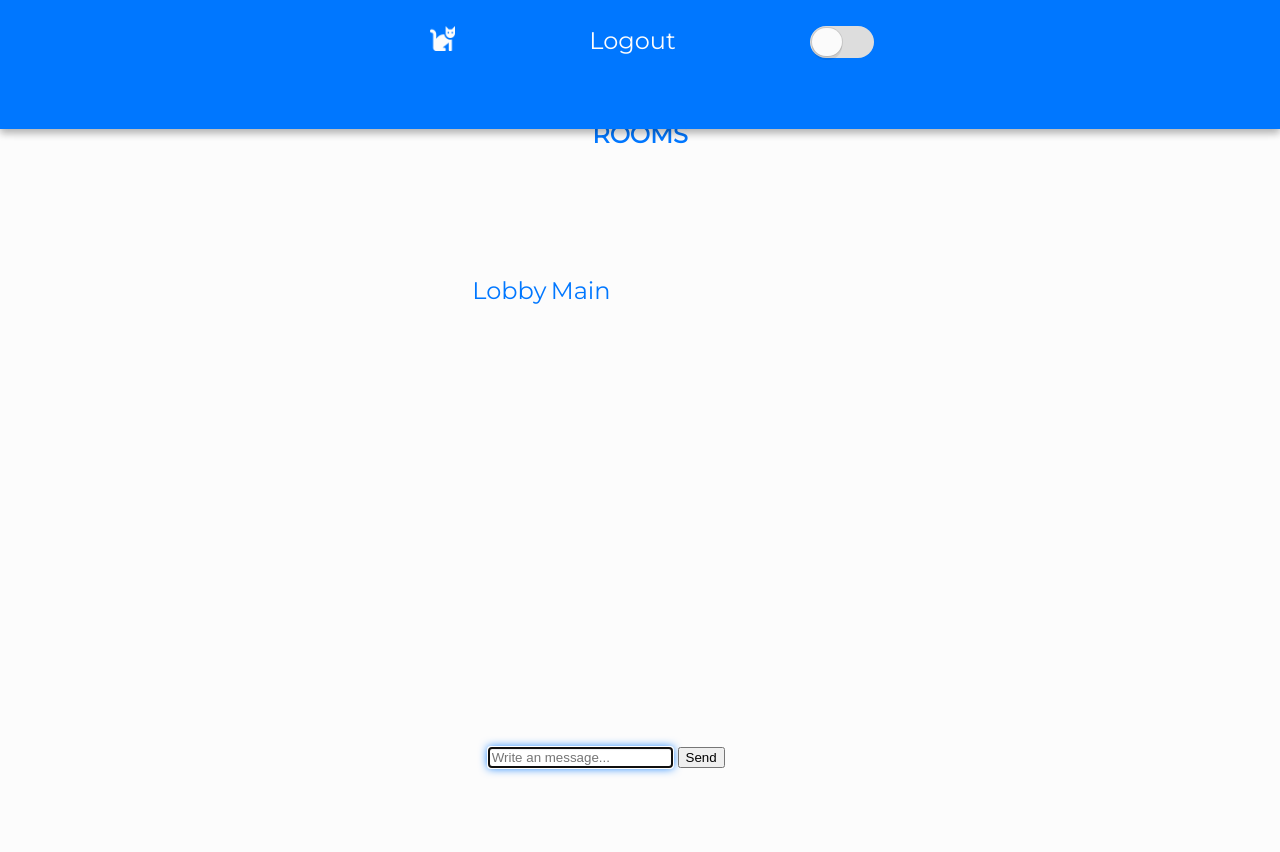
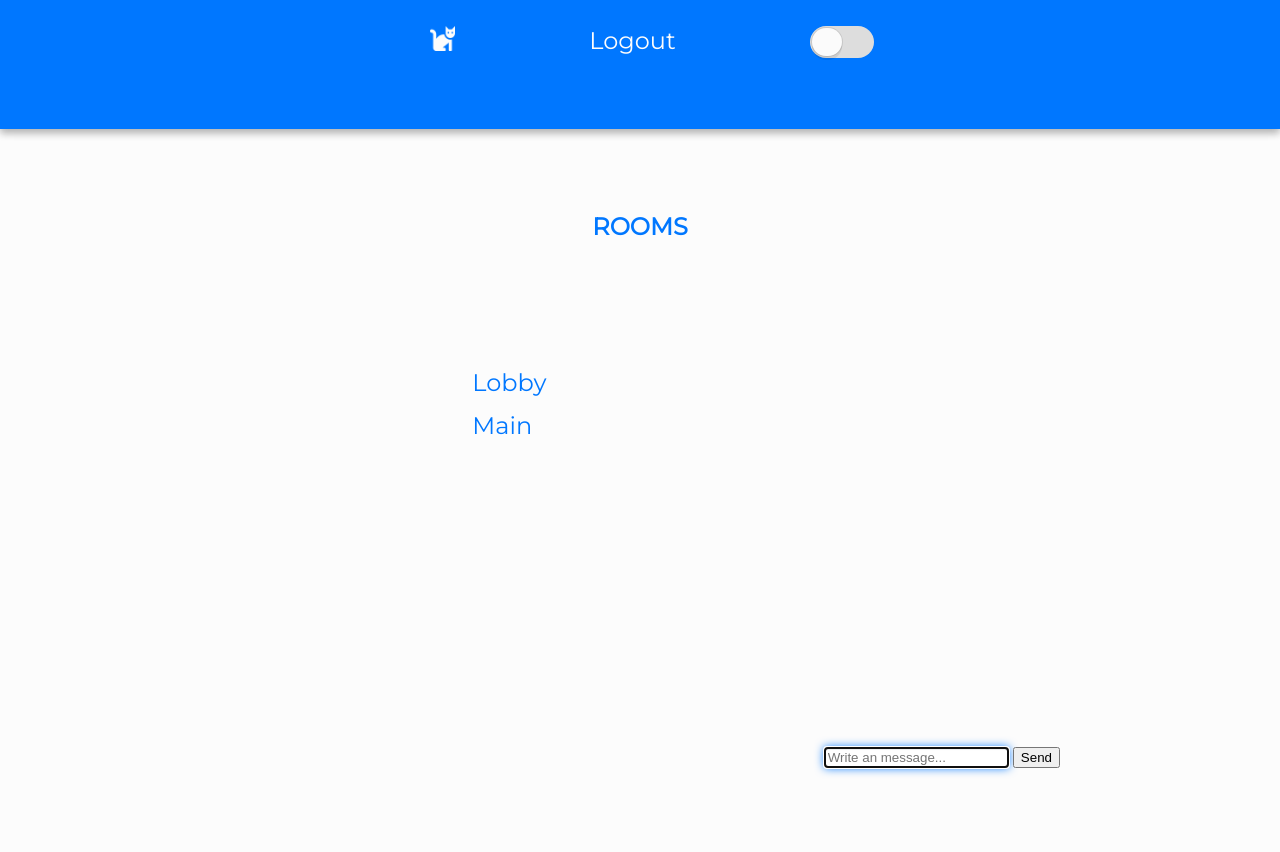
Before and after one commit to zbigniewstefaniuk/chat_app, a Flask app: page /chat in a window 1280 px wide. Shown: the top 852 px of the page. After the commit the page ends 775 px from the top, so only its background shows below. Run offline with Flask 2, Linux system fonts and the light colour scheme; the visitor is signed in with stand-in values (Sample User, id 1); data comes from the database, SQL or seed files in the repository; some libraries are stand-ins or nearby versions.

Commit message:
uypdated redis and chat ui

```diff
--- a/static/css/style.css
+++ b/static/css/style.css
@@ -511,6 +511,12 @@ html.transition *:after {
           filter: var(--footer-filter);
 }
 
+.main-container {
+  display: -webkit-box;
+  display: -ms-flexbox;
+  display: flex;
+}
+
 #display-message-section {
   margin-top: 5em;
   min-height: 55vh;
--- a/templates/chat.html
+++ b/templates/chat.html
@@ -33,7 +33,7 @@
         <!-- end of nav-bar-->
     </nav>
 
-    <div id="main-section" class="">
+    <div id="main-section" class="main-container">
 
         <!-- Room Selection -->
         <nav id="sidebar">
@@ -41,6 +41,7 @@
             <h1>ROOMS</h1>
             {% for room in rooms %}
             <p2 class="select-room">{{ room|title }}</p2>
+            <br>
             {% endfor %}
 
         </nav>
```
Also changed, not shown: README.md, 2 other files.
